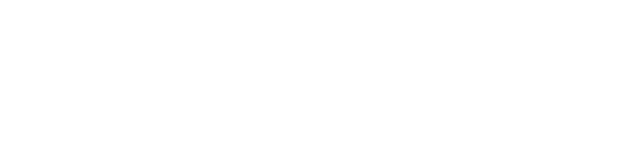
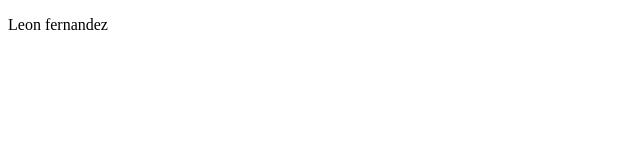
Before and after one commit to iesgrancapitan-eed/practica4-git-resolviendo-un-conflicto-bmleon, a plain HTML site: page index.html in a window 1280 px wide. Shown: the whole page, without its empty margins (0-640 px from the left). Drawn offline with Linux system fonts and the light colour scheme.

Commit message:
mi apellido

```diff
--- a/index.html
+++ b/index.html
@@ -7,6 +7,6 @@
     <title>Practica 4.11</title>
 </head>
 <body>
-
+    <p>Leon fernandez</p>
 </body>
 </html>
```
